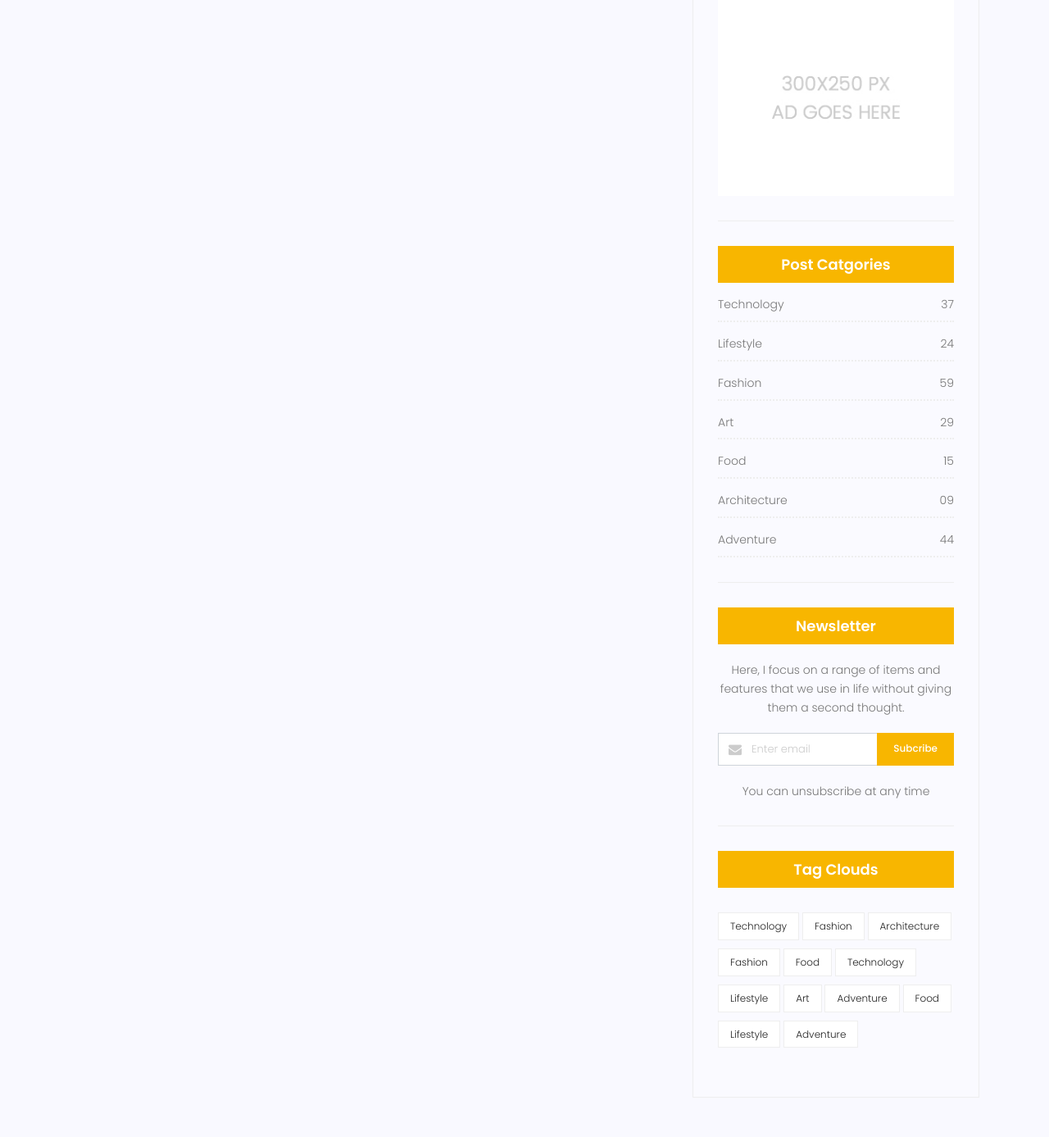
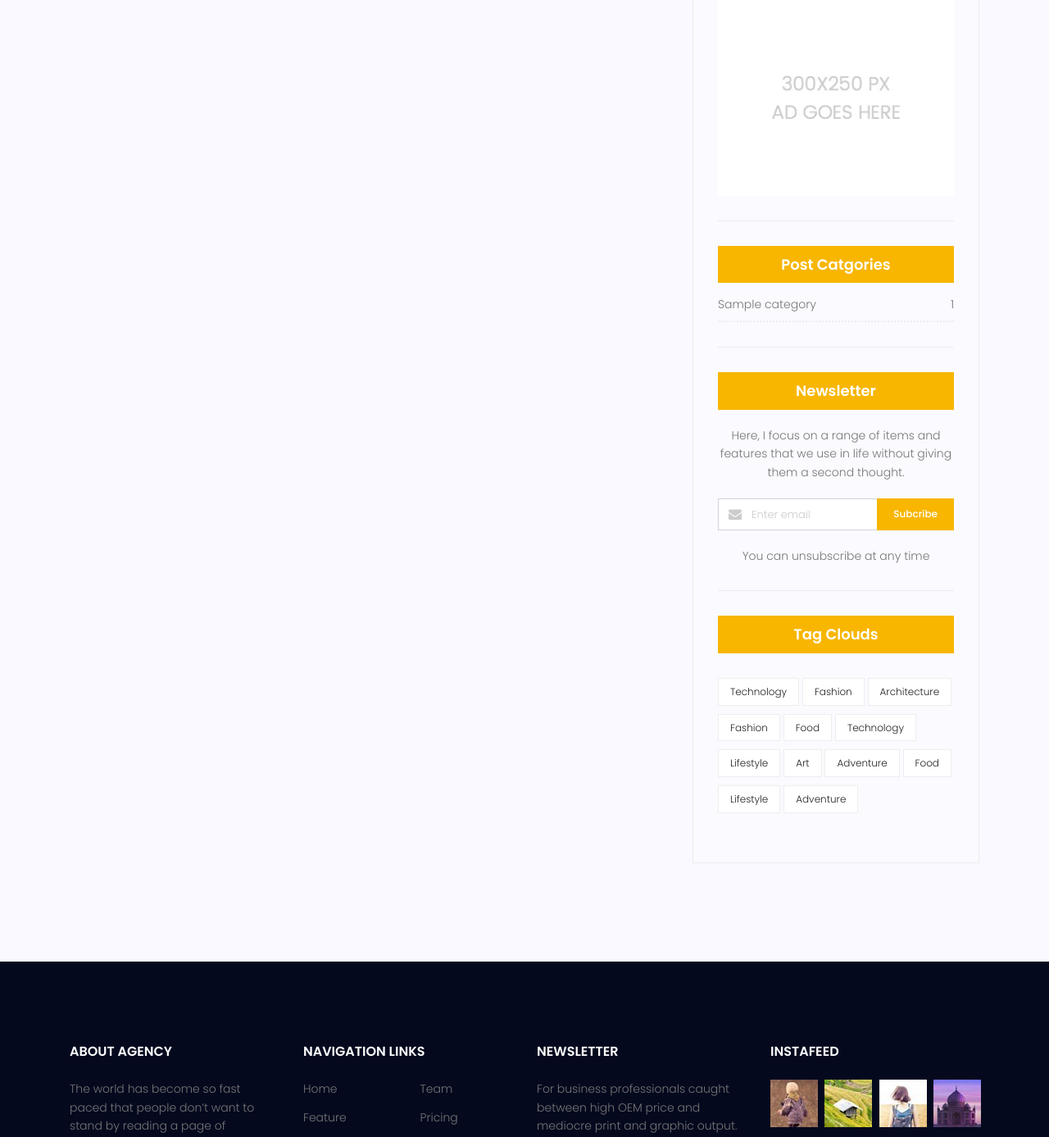
Before and after one commit to MRBA86/Myfirst-Django, a Django app: page /blog/ in a window 1280 px wide. Shown: the part 1941-3328 px from the top of the page at 82% size. Run offline with Django 4.2, Linux system fonts and the light colour scheme; tables that the repository leaves empty hold one stand-in row (values such as "Sample post"); grey boxes marked "Sample" are stand-in pictures; some libraries are stand-ins or nearby versions.

Commit message:
Make category inclusion tag and filter in blog home
Make category inclusion tag and filter in blog home
in different view

```diff
--- a/blog/templatetags/blog_tags.py
+++ b/blog/templatetags/blog_tags.py
@@ -1,5 +1,6 @@
 from django import template
 from blog.models import Post
+from blog.models import Category
 from django.utils import timezone as tz
 
 register = template.Library()
@@ -12,3 +13,12 @@ def snipets(value,args):
 def latesposts(args=3):
     posts = Post.objects.filter(published_date__lte = tz.now() , status = 1)[:args]
     return {'posts':posts}
+
+@register.inclusion_tag('blog/blog-post-categories.html')
+def postcategories():
+    posts = Post.objects.filter(published_date__lte = tz.now() , status = 1)
+    categories = Category.objects.all()
+    cat_dict = {}
+    for name in categories :
+        cat_dict[name] = posts.filter(category= name).count()
+    return {'categories': cat_dict}
--- a/blog/urls.py
+++ b/blog/urls.py
@@ -5,5 +5,6 @@ app_name = 'blog'
 urlpatterns = [
     path('', blog_view, name = 'index'),
     path('<int:pid>', blog_single, name = 'single'),
+    path('category/<str:cat_name>', blog_category, name = 'category'),
     #path('test', test, name = 'test'),
 ]
--- a/blog/views.py
+++ b/blog/views.py
@@ -18,7 +18,12 @@ def blog_single(request, pid):
              'post_pre':post_pre}
     post.counted_views = post.counted_views + 1
     post.save()
-
     return render(request, 'blog/blog-single.html', context)
 
+def blog_category(request,cat_name):
+    posts =Post.objects.filter(published_date__lte= tz.now() , status = 1)
+    posts = posts.filter(category__name = cat_name)
+    context = {'posts':posts}
+    return render(request,'blog/blog-home.html',context)
+
 # Create your views here.
--- a/templates/blog/blog-home.html
+++ b/templates/blog/blog-home.html
@@ -94,7 +94,7 @@
 					<div class="col-lg-3  col-md-3 meta-details">
 						<ul class="tags">
 							{% for cat in post.category.all %}
-								<li><a href="#">{{cat.name}}</a>{% if not forloop.last %} , {% endif %}</li>
+								<li><a href="{% url 'blog:category' cat_name=cat.name %}">{{cat.name}}</a>{% if not forloop.last %} , {% endif %}</li>
 							{% endfor %}
 						</ul>
 						<div class="user-details row">
@@ -152,7 +152,7 @@
 					{% include 'blog/blog-writer.html' %}
 					{% latesposts 2 %}
 					{% include 'blog/blog-ads.html' %}
-					{% include 'blog/blog-post-categories.html' %}
+					{% postcategories %}
 					{% include 'blog/blog-newsletter.html' %}
 					{% include 'blog/blog-tags.html' %}
 				</div>
--- a/templates/blog/blog-post-categories.html
+++ b/templates/blog/blog-post-categories.html
@@ -2,47 +2,13 @@
 <div class="single-sidebar-widget post-category-widget">
     <h4 class="category-title">Post Catgories</h4>
     <ul class="cat-list">
+        {% for name,count in categories.items %}
         <li>
             <a href="#" class="d-flex justify-content-between">
-                <p>Technology</p>
-                <p>37</p>
+                <p>{{name}}</p>
+                <p>{{count}}</p>
             </a>
         </li>
-        <li>
-            <a href="#" class="d-flex justify-content-between">
-                <p>Lifestyle</p>
-                <p>24</p>
-            </a>
-        </li>
-        <li>
-            <a href="#" class="d-flex justify-content-between">
-                <p>Fashion</p>
-                <p>59</p>
-            </a>
-        </li>
-        <li>
-            <a href="#" class="d-flex justify-content-between">
-                <p>Art</p>
-                <p>29</p>
-            </a>
-        </li>
-        <li>
-            <a href="#" class="d-flex justify-content-between">
-                <p>Food</p>
-                <p>15</p>
-            </a>
-        </li>
-        <li>
-            <a href="#" class="d-flex justify-content-between">
-                <p>Architecture</p>
-                <p>09</p>
-            </a>
-        </li>
-        <li>
-            <a href="#" class="d-flex justify-content-between">
-                <p>Adventure</p>
-                <p>44</p>
-            </a>
-        </li>
+        {% endfor %}
     </ul>
 </div>
--- a/templates/blog/blog-single.html
+++ b/templates/blog/blog-single.html
@@ -246,7 +246,7 @@
 					{% include 'blog/blog-writer.html' %}
 					{% latesposts 4 %}
 					{% include 'blog/blog-ads.html' %}
-					{% include 'blog/blog-post-categories.html' %}
+					{% postcategories %}
 					{% include 'blog/blog-newsletter.html' %}
 					{% include 'blog/blog-tags.html' %}
 
```
